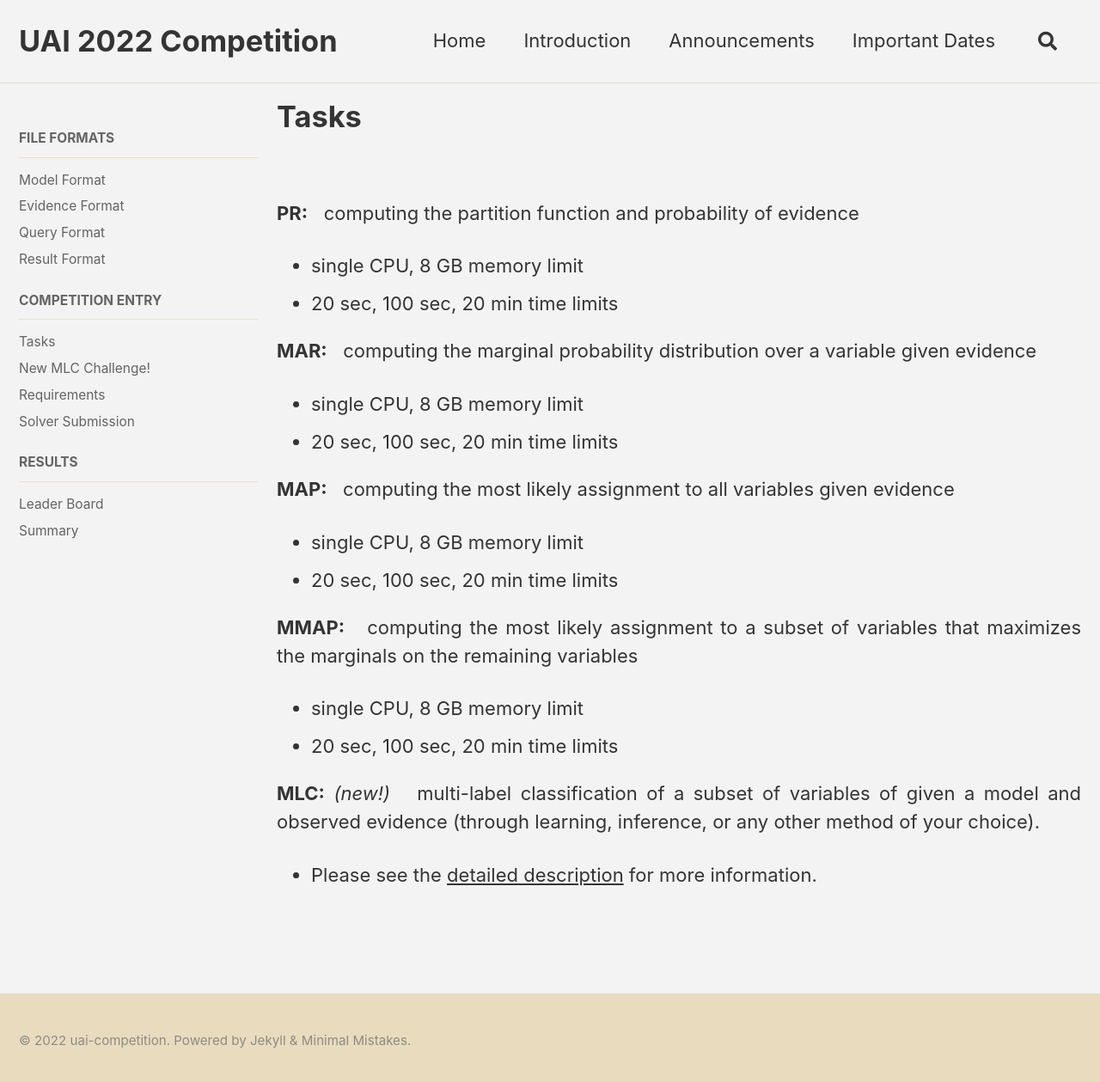
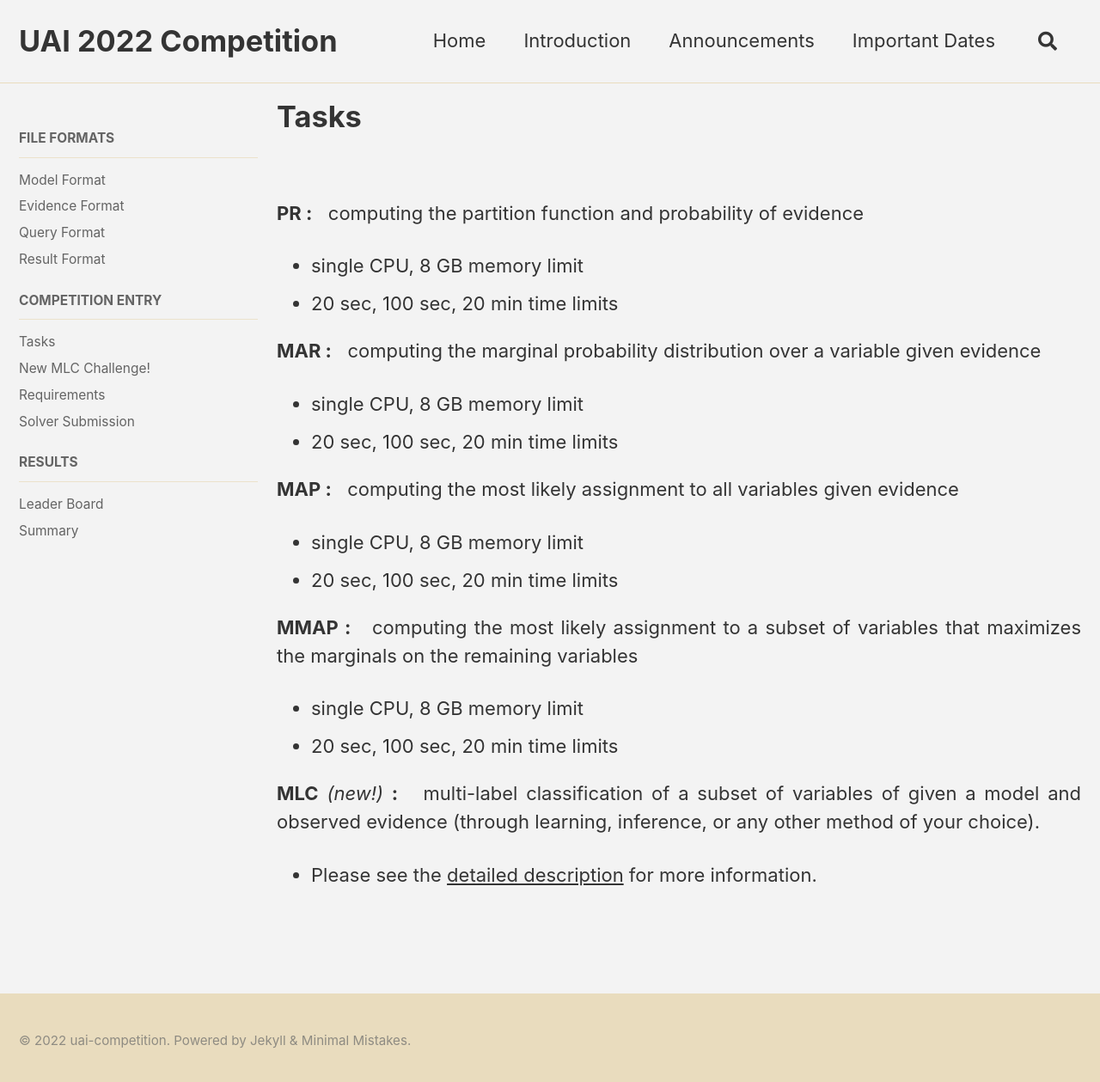
Before and after one commit to vibhavg1/uai-competition-dev, a Jekyll site: the page built from _pages/root/competition-entry/tasks.md, in a window 1280 px wide and 1266 px high. Shown: the top 1259 px of the window at 86% size. Built offline with Jekyll 4.4.1, drawn with Linux system fonts in a browser that asks for light colours; cached includes are drawn as plain includes.

```diff
--- a/_pages/root/competition-entry/tasks.md
+++ b/_pages/root/competition-entry/tasks.md
@@ -4,30 +4,30 @@ permalink: /competition-entry/tasks/
 ---
 <br>
 
-**PR:**
+**PR :**
 &nbsp; computing the partition function and probability of evidence
 * single CPU, 8 GB memory limit
 * 20 sec, 100 sec, 20 min time limits
 <br>
 
-**MAR:**
+**MAR :**
 &nbsp; computing the marginal probability distribution over a variable given evidence
 * single CPU, 8 GB memory limit
 * 20 sec, 100 sec, 20 min time limits
 <br>
 
-**MAP:**
+**MAP :**
 &nbsp; computing the most likely assignment to all variables given evidence
 * single CPU, 8 GB memory limit
 * 20 sec, 100 sec, 20 min time limits
 <br>
 
-**MMAP:**
+**MMAP :**
 &nbsp; computing the most likely assignment to a subset of variables that maximizes the marginals on the remaining variables
 * single CPU, 8 GB memory limit
 * 20 sec, 100 sec, 20 min time limits
 <br>
 
-**MLC:** *(new!)*
+**MLC** *(new!)* **:**
 &nbsp; multi-label classification of a subset of variables of given a model and observed evidence (through learning, inference, or any other method of your choice).
 * Please see the [detailed description](./new-mlc-challenge.md) for more information.
```
